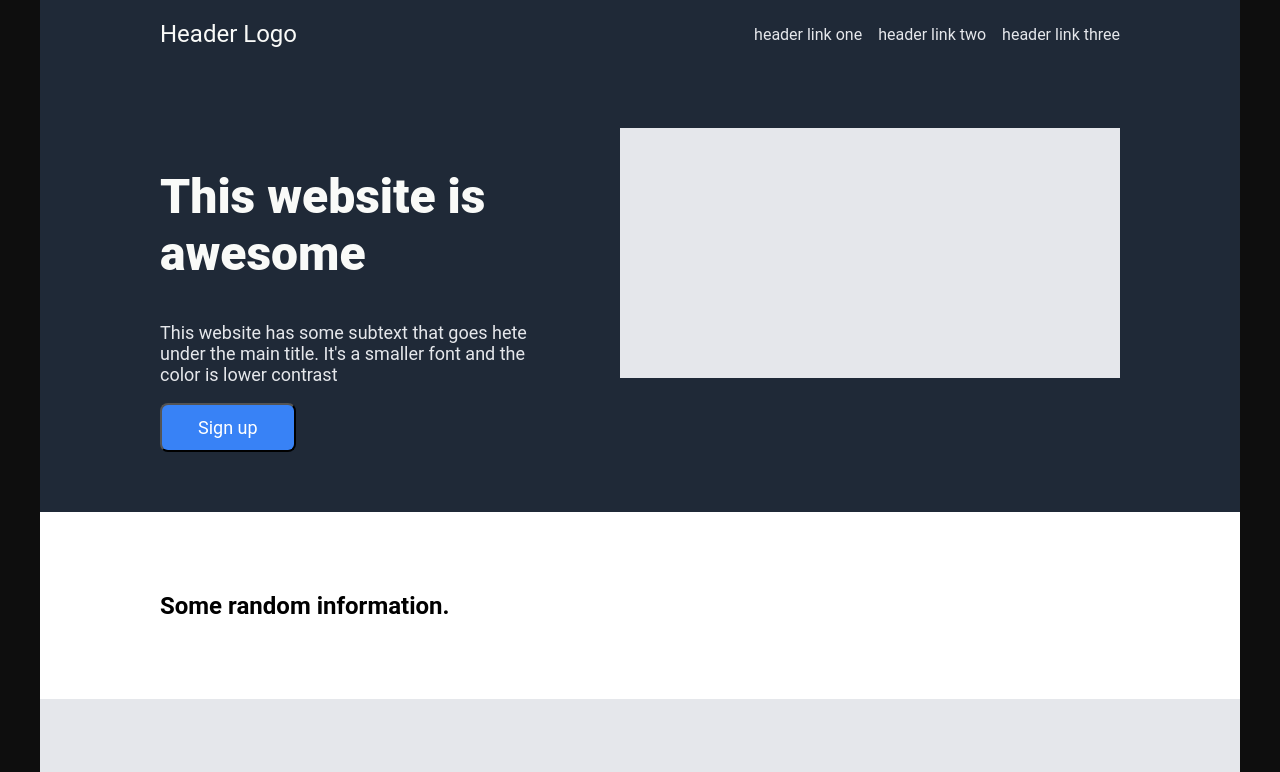
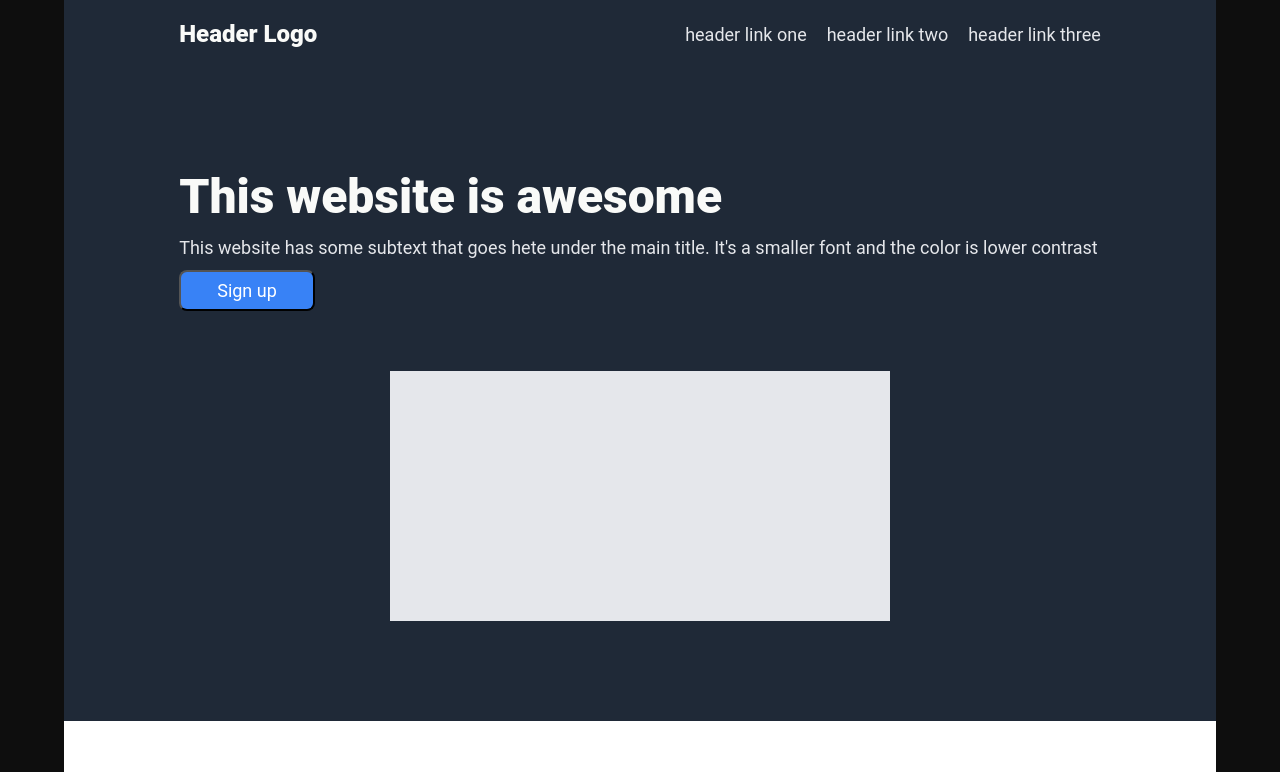
Before and after one commit to lucaspasseri/odin-landing-page, a plain HTML site: page index.html in a window 1280 px wide. Shown: the top 772 px of the page. Drawn offline with Linux system fonts and the light colour scheme.

Commit message:
Improve styles
Improve styles from the header and the first section

```diff
--- a/index.html
+++ b/index.html
@@ -10,8 +10,8 @@
 		<div class="wrapper">
 			<header >
 				<nav class="container">
-					<a href="index.html" id="logo">Header Logo</a>
-					<ul>
+					<a href="index.html" id="logo" class="bold-and-white">Header Logo</a>
+					<ul class="grey">
 						<li><a href="">header link one</a></li>
 						<li><a href="">header link two</a></li>
 						<li><a href="">header link three</a></li>
@@ -21,8 +21,8 @@
 			<main>
 				<section>
 					<div>
-						<h1>This website is awesome</h1>
-						<p>This website has some subtext that goes hete under the main title. It's a smaller font and the color is lower contrast</p>
+						<h1 class="bold-and-white">This website is awesome</h1>
+						<p class="grey">This website has some subtext that goes hete under the main title. It's a smaller font and the color is lower contrast</p>
 						<a href="">
 							<button class="btn">Sign up</button>
 						</a>
@@ -52,7 +52,7 @@
 					</a>
 				</section>
 			</main>
-			<footer>Copyright The Odin Project 2021</footer>
+			<footer>Copyright &copy; The Odin Project 2021</footer>
 		</div>
 	</body>
 </html>
--- a/style.css
+++ b/style.css
@@ -1,19 +1,13 @@
 * {
 	box-sizing: border-box;
-	min-height: 0;
 	font-family: "Roboto", sans-serif;
+	margin: 0;
+	padding: 0;
 }
 
 body {
 	margin: 0;
 	background-color: #0e0e0e;
-}
-
-.wrapper {
-	max-width: 1200px;
-	width: 90;
-	margin: 0 auto;
-	background-color: #1f2937;
 }
 
 header,
@@ -22,7 +16,7 @@ footer {
 }
 
 section {
-	padding: 60px 10%;
+	padding: 100px 10%;
 }
 
 nav {
@@ -34,50 +28,65 @@ a {
 	text-decoration: none;
 }
 
-a:visited {
-	color: inherit;
+.wrapper {
+	max-width: 1200px;
+	width: 90%;
+	margin: 0 auto;
+	background-color: #1f2937;
+}
+
+.bold-and-white {
+	font-weight: 900;
+	color: #f9faf8;
+}
+
+.grey {
+	color: #e5e7eb;
+	font-size: 18px;
 }
 
 #logo {
 	height: fit-content;
 	margin-right: auto;
-	color: #f9faf8;
 	font-size: 24px;
 }
 
 ul {
 	display: flex;
 	align-items: center;
-	gap: 16px;
+	gap: 20px;
 	list-style-type: none;
-	padding: 0;
-	margin: 0;
 }
 
 li {
-	color: #e5e7eb;
-	font-style: 18px;
+	a:visited {
+		color: inherit;
+	}
+}
+
+section:nth-of-type(2),
+section:nth-of-type(4) {
+	background-color: #fff;
+}
+section:nth-of-type(3) {
+	background-color: #e5e7eb;
 }
 
 section:first-of-type {
 	display: flex;
 	gap: 60px;
 	flex-wrap: wrap;
+	justify-content: center;
 
 	> div:first-of-type {
-		flex: 1;
+		flex: 1 0 400px;
+		display: flex;
+		flex-direction: column;
+		gap: 12px;
 	}
 
 	h1 {
 		font-size: 48px;
-		color: #f9faf8;
-		font-weight: 900;
-	}
-
-	p {
-		font-size: 18px;
-		color: #e5e7eb;
-		display: flex;
 	}
 }
 
@@ -92,14 +101,6 @@ section:first-of-type {
 	background-color: #3882f6;
 	color: #fff;
 	font-size: 18px;
-	padding: 12px 36px;
+	padding: 8px 36px;
 	border-radius: 8px;
 }
-
-section:nth-of-type(2),
-section:nth-of-type(4) {
-	background-color: #fff;
-}
-section:nth-of-type(3) {
-	background-color: #e5e7eb;
-}
```
